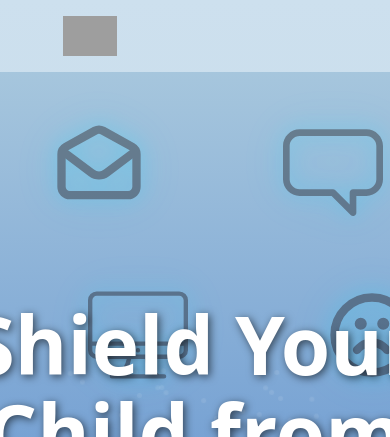
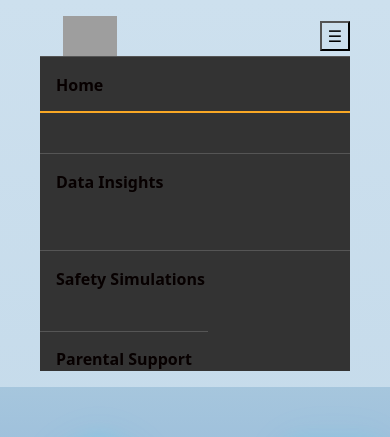
Before and after one commit to YiyangF/FOSTERING-DIGITAL-CITIZENSHIP, a Vue app in the folder frontend/zapbully/: page / in a window 390 px wide. Shown: the top 437 px of the page. Built offline with nearby package versions, Linux system fonts and the light colour scheme; grey boxes are pictures that could not be loaded.

Commit message:
change nev-bar in new road set and device friendly

```diff
--- a/frontend/zapbully/src/components/Navigation.vue
+++ b/frontend/zapbully/src/components/Navigation.vue
@@ -1,4 +1,12 @@
 <script setup lang="ts">
+import {ref} from 'vue'
+const showDropdown = ref(false);
+const mobileMenu = ref(false);
+// const closeMobileMenu = () => {
+//   mobileMenu.value = false;
+//   showDropdown.value = false;
+// }; ç
+
 </script>
 
 <template>
@@ -9,14 +17,24 @@
       <img src="@/assets/logo.png" alt="zapbully-Logo" class="logo-img" />
       </router-link>
     </div>
-  <nav class="custom-nav">
-      <router-link to="/" exact-active-class="active-link" class="nav-item-link">Home</router-link>
-      <router-link to="/data-insights" exact-active-class="active-link" class="nav-item-link">Data Insights</router-link>
-      <router-link to="/safety-simulations" exact-active-class="active-link" class="nav-item-link">Safety Simulations</router-link>
-      <router-link to="/parental-support" exact-active-class="active-link" class="nav-item-link">Parental Support</router-link>
-      <router-link to="/Guide" exact-active-class="active-link" class="nav-item-link">Guide</router-link>
+    <button class="mobileMenu-button" @click="mobileMenu= !mobileMenu">
+      ☰
+    </button>
+  <nav :class="['custom-nav',{'mobileMenu':!mobileMenu}]">
+      <router-link to="/" @click="mobileMenu = false" exact-active-class="active-link" class="nav-item-link">Home</router-link>
+      <router-link to="/data-insights" @click="mobileMenu = false" exact-active-class="active-link" class="nav-item-link">Data Insights</router-link>
+      <router-link to="/safety-simulations" @click="mobileMenu = false" exact-active-class="active-link" class="nav-item-link">Safety Simulations</router-link>
+    <div class="dropdown-wrapper" @mouseenter="showDropdown = true" @mouseleave="showDropdown = false">
+      <router-link to="/parental-support" @click="mobileMenu = false" exact-active-class="active-link" class="nav-item-link">Parental Support</router-link>
+      <ul v-show ="showDropdown" class ="dropdown-menu">
+        <li><router-link to="/parental-support/FAQ" @click="mobileMenu = false" exact-active-class="active-link" class="nav-item-link">FAQ</router-link></li>
+        <li><router-link to="/parental-support/message-detector" @click="mobileMenu = false" exact-active-class="active-link" class="nav-item-link">Message Detector</router-link></li>
+        <li><router-link to="/parental-support/Guide" @click="mobileMenu = false" exact-active-class="active-link" class="nav-item-link">Guide</router-link></li>
+      </ul>
+    </div>
   </nav>
 </header>
+
 </template>
 
 <style scoped>
@@ -24,15 +42,17 @@
   /* float: right; */
   display: flex;
   justify-content: space-between;
-  width: 28000px;
+  width: 100%;
   align-items: center;
   padding: 16px 40px;
   background: transparent;
+  flex-wrap: wrap;
+  margin: 0 auto;
   /* border-bottom: 1px solid #eee; */
 }
 
 .logo-box {
-  margin-right: 100px;
+/* margin-right: 100px; */
   /* flex: 0 0 auto; */
   display: flex;
   align-items: center;
@@ -51,6 +71,9 @@
   font-weight: 600;
 }
 
+.mobileMenu-button{
+  display:none
+}
 .nav-item-link {
   position: relative;
   color: #070000;
@@ -75,5 +98,65 @@
   width: 100%;
 }
 
+/* dropdown menu setting  */
+.dropdown-wrapper{
+  position: relative;
+  display: inline;
+}
+
+.dropdown-menu {
+  position: absolute;
+  top: 100%;
+  left: 0;
+  list-style: none;
+  background-color: #e8bb73;
+  padding: 0;
+  margin: 0;
+  display: none;
+  min-width: 160px;
+  z-index: 100;
+}
+
+.dropdown-link {
+  display: block;
+  padding: 0.5rem 1rem;
+  color: white;
+  text-decoration: none;
+}
+
+.dropdown-link:hover {
+  background-color: rgb(241, 235, 235)}
+
+.dropdown-wrapper:hover .dropdown-menu {
+  display: block;
+}
+
+/* mobile button */
+@media (max-width: 768px) {
+  .mobileMenu-button {
+    display: block;
+    background: transparent;
+  }
+
+  .custom-nav {
+    display: none;
+    flex-direction: column;
+    width: 100%;
+    background-color: #333;
+  }
+
+  .custom-nav.mobileMenu{
+    display: flex;
+  }
+
+  .nav-item-link {
+    padding: 1rem;
+    border-top: 1px solid #555;
+  }
+
+  .dropdown-menu {
+    background-color: #444;
+  }
+}
 
 </style>
```
